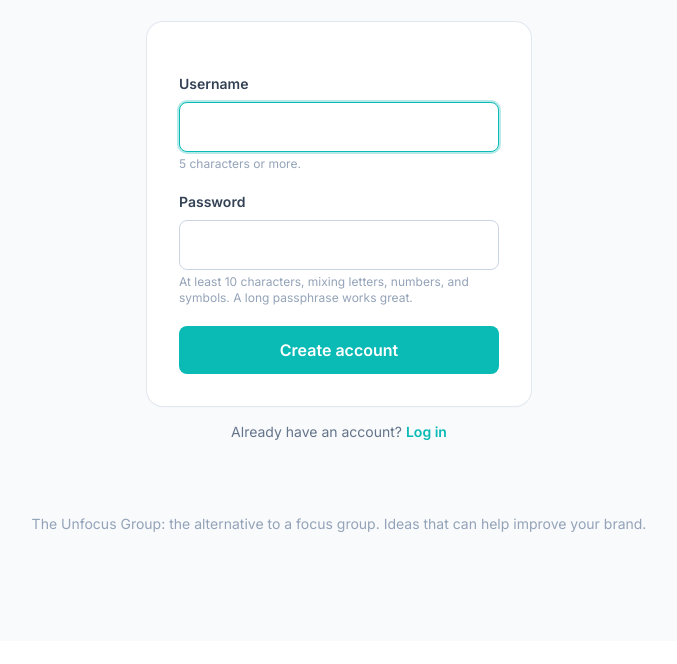
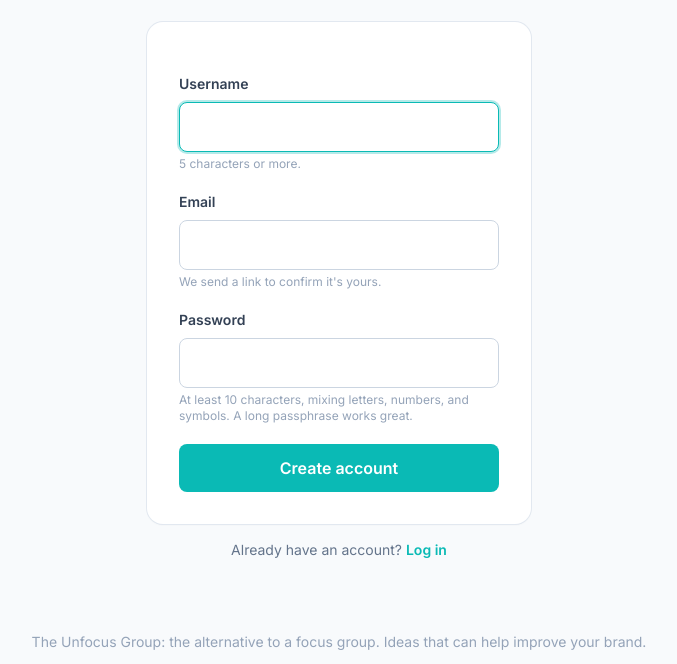
Before and after one commit to nigeldigital/unfocusgroup, a FastAPI app: page /signup in a window 1280 px wide. Shown: the part 159-823 px from the top of the page, without its empty margins (301-978 px from the left). Before the commit the page ends 691 px from the top, so only its background shows below. Run offline with FastAPI, Linux system fonts and the light colour scheme; some libraries are stand-ins or nearby versions.

Commit message:
Add email verification on signup (dev-mode delivery)
Signup now collects an email, stores it, and issues a single-use
verification token; /verify confirms it and /resend-verification reissues
one. An unverified account sees a banner prompting verification. Adds an
email_tokens table (reused later for password reset) and migrates the
users table to add email + email_verified columns.

No mail server is wired up: app/mailer.py logs the link and the UI shows
it (DEV_SHOW_LINKS). Flip that off and send a real email for production.

Co-Authored-By: Claude Opus 4.8 <noreply@anthropic.com>

```diff
--- a/app/auth.py
+++ b/app/auth.py
@@ -87,18 +87,54 @@ def password_matches(password, stored):
     return hmac.compare_digest(digest.hex(), digest_hex)
 
 
-def create_user(username, password):
+EMAIL_RE = re.compile(r"^[^@\s]+@[^@\s]+\.[^@\s]+$")
+
+
+def looks_like_email(email):
+    """A light sanity check, not full RFC validation."""
+    return bool(EMAIL_RE.match((email or "").strip()))
+
+
+def create_user(username, password, email=None):
     """Add a new user. Returns the new id, or None if the name is taken."""
     now = datetime.now().isoformat(timespec="seconds")
     with connect() as db:
         try:
             cursor = db.execute(
-                "INSERT INTO users (username, password_hash, created_at) VALUES (?, ?, ?)",
-                (username, hash_password(password), now),
+                "INSERT INTO users (username, password_hash, email, created_at) VALUES (?, ?, ?, ?)",
+                (username, hash_password(password), email, now),
             )
             return cursor.lastrowid
         except Exception:
             return None
+
+
+def make_email_token(user_id, purpose):
+    """Issue a single-use token (purpose is 'verify' or 'reset')."""
+    token = secrets.token_urlsafe(32)
+    now = datetime.now().isoformat(timespec="seconds")
+    with connect() as db:
+        db.execute(
+            "INSERT INTO email_tokens (token, user_id, purpose, created_at) VALUES (?, ?, ?, ?)",
+            (token, user_id, purpose, now),
+        )
+    return token
+
+
+def consume_email_token(token, purpose):
+    """Return the user_id for a valid token of this purpose, deleting it so it
+    can't be reused. Returns None if the token is missing or wrong purpose."""
+    if not token:
+        return None
+    with connect() as db:
+        row = db.execute(
+            "SELECT user_id FROM email_tokens WHERE token = ? AND purpose = ?",
+            (token, purpose),
+        ).fetchone()
+        if row:
+            db.execute("DELETE FROM email_tokens WHERE token = ?", (token,))
+            return row["user_id"]
+    return None
 
 
 def find_user(username):
--- a/app/main.py
+++ b/app/main.py
@@ -13,7 +13,7 @@ from fastapi.responses import HTMLResponse, JSONResponse, RedirectResponse
 from fastapi.staticfiles import StaticFiles
 from fastapi.templating import Jinja2Templates
 
-from . import auth
+from . import auth, mailer
 from .db import connect, make_slug, set_up_database
 
 APP_DIR = Path(__file__).resolve().parent
@@ -376,26 +376,62 @@ def signup_form(request: Request, next: str = "/"):
 
 
 @app.post("/signup")
-def signup(request: Request, username: str = Form(...), password: str = Form(...),
-           next: str = Form("/")):
+def signup(request: Request, username: str = Form(...), email: str = Form(...),
+           password: str = Form(...), next: str = Form("/")):
     username = username.strip()
+    email = email.strip()
     if len(username) < 5:
-        return page(request, "signup.html", None, next=next,
+        return page(request, "signup.html", None, next=next, email=email,
                     error="Pick a username of 5 or more characters.")
+    if not auth.looks_like_email(email):
+        return page(request, "signup.html", None, next=next, email=email,
+                    error="Enter a valid email address.")
 
     weak = auth.password_problem(password, username)
     if weak:
-        return page(request, "signup.html", None, next=next, error=weak)
+        return page(request, "signup.html", None, next=next, email=email, error=weak)
 
-    user_id = auth.create_user(username, password)
+    user_id = auth.create_user(username, password, email)
     if user_id is None:
-        return page(request, "signup.html", None, next=next,
+        return page(request, "signup.html", None, next=next, email=email,
                     error="That name is taken. Try another.")
 
-    token = auth.start_session(user_id)
-    response = RedirectResponse(next or "/", status_code=303)
-    response.set_cookie(auth.COOKIE_NAME, token, httponly=True, samesite="lax")
+    # Send (in dev, log + show) the verification link, then sign them in.
+    verify_token = auth.make_email_token(user_id, "verify")
+    verify_url = f"{request.base_url}verify?token={verify_token}"
+    mailer.send_link(email, "Verify your email for The Unfocus Group", verify_url)
+
+    new_user = auth.find_user(username)
+    session_token = auth.start_session(user_id)
+    response = page(request, "verify_sent.html", new_user, email=email,
+                    dev_link=verify_url if mailer.DEV_SHOW_LINKS else None)
+    response.set_cookie(auth.COOKIE_NAME, session_token, httponly=True, samesite="lax")
     return response
+
+
+@app.get("/verify")
+def verify_email(request: Request, token: str = ""):
+    """Confirm an email from the link we sent."""
+    user_id = auth.consume_email_token(token, "verify")
+    if user_id:
+        with connect() as db:
+            db.execute("UPDATE users SET email_verified = 1 WHERE id = ?", (user_id,))
+    return RedirectResponse("/", status_code=303)
+
+
+@app.get("/resend-verification")
+def resend_verification(request: Request):
+    """Issue a fresh verification link for the logged-in user."""
+    user = auth.current_user(request)
+    if user is None:
+        return RedirectResponse("/login", status_code=303)
+    if user["email"] and not user["email_verified"]:
+        token = auth.make_email_token(user["id"], "verify")
+        url = f"{request.base_url}verify?token={token}"
+        mailer.send_link(user["email"], "Verify your email for The Unfocus Group", url)
+        return page(request, "verify_sent.html", user, email=user["email"],
+                    dev_link=url if mailer.DEV_SHOW_LINKS else None)
+    return RedirectResponse("/", status_code=303)
 
 
 @app.get("/login", response_class=HTMLResponse)
--- a/app/templates/base.html
+++ b/app/templates/base.html
@@ -61,6 +61,15 @@
     </div>
   </nav>
 
+  {% if user and user["email"] and not user["email_verified"] %}
+  <div class="border-b border-amber-200 bg-amber-50">
+    <div class="mx-auto max-w-3xl px-5 py-2 text-sm text-amber-800">
+      Verify your email to confirm your account.
+      <a href="/resend-verification" class="font-semibold text-amber-900 underline hover:no-underline">Resend link</a>
+    </div>
+  </div>
+  {% endif %}
+
   <main class="mx-auto max-w-3xl px-5 py-8">
     {% block content %}{% endblock %}
   </main>
--- a/app/templates/signup.html
+++ b/app/templates/signup.html
@@ -19,6 +19,12 @@
       <p class="mt-1 text-xs text-slate-400">5 characters or more.</p>
     </div>
     <div>
+      <label for="email" class="block text-sm font-semibold text-slate-700">Email</label>
+      <input id="email" name="email" type="email" required value="{{ email or '' }}"
+        class="mt-2 w-full rounded-lg border border-slate-300 px-4 py-3 text-slate-700 focus:border-tiffany focus:outline-none focus:ring-2 focus:ring-tiffany/30" />
+      <p class="mt-1 text-xs text-slate-400">We send a link to confirm it's yours.</p>
+    </div>
+    <div>
       <label for="password" class="block text-sm font-semibold text-slate-700">Password</label>
       <input id="password" name="password" type="password" required minlength="10"
         class="mt-2 w-full rounded-lg border border-slate-300 px-4 py-3 text-slate-700 focus:border-tiffany focus:outline-none focus:ring-2 focus:ring-tiffany/30" />
```
Also changed, not shown: app/db.py (+14 -0 lines), app/mailer.py (added, +20 -0 lines), app/templates/verify_sent.html (added, +22 -0 lines).
